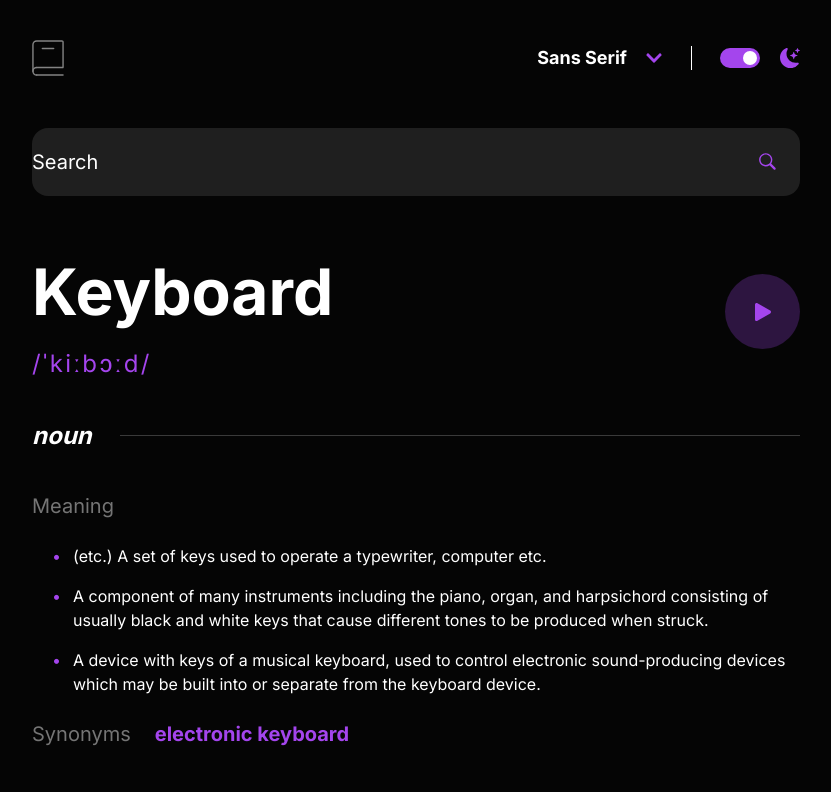
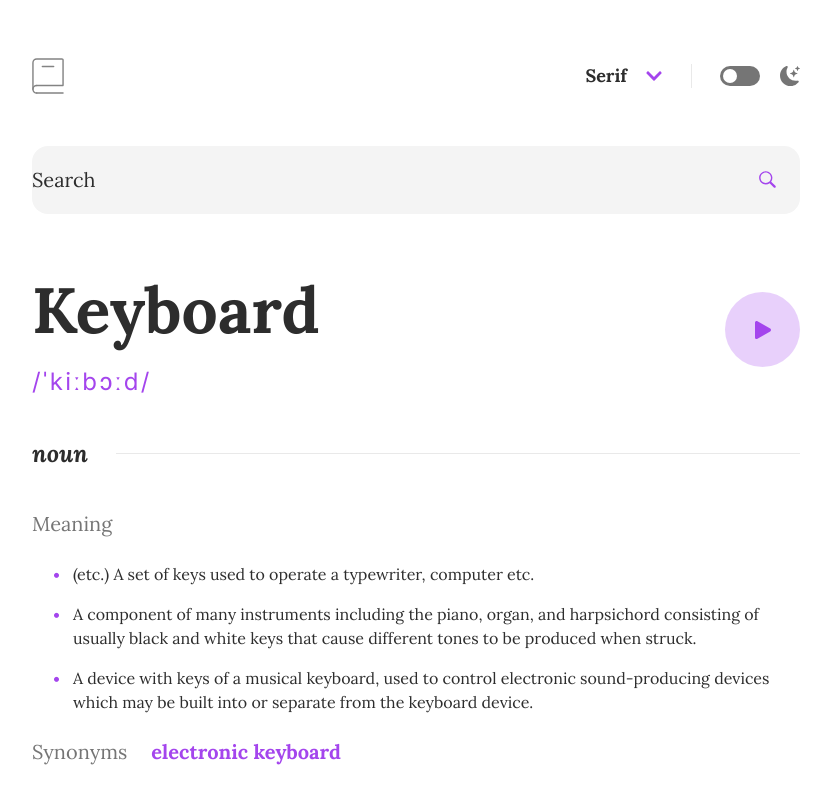
Before and after one commit to amirintech/dictionary-app, a React (Vite) app: page / in a window 1280 px wide. Shown: the top 792 px of the page, without its empty margins (224-1055 px from the left). Built offline with nearby package versions, Linux system fonts and the light colour scheme; what prettier-plugin-tailwindcss would draw is missing.

Commit message:
Refactor code

```diff
--- a/src/index.css
+++ b/src/index.css
@@ -5,10 +5,10 @@
 @tailwind utilities;
 
 body {
-  @apply select-none font-sans;
+  @apply select-none font-serif;
 }
 .app {
-  @apply min-h-screen w-screen bg-white p-6 text-grey-800 duration-200 dark:bg-black dark:text-white md:px-14 md:py-10;
+  @apply min-h-screen w-screen bg-white p-6 text-grey-800 duration-200 dark:bg-black dark:text-white md:px-14 md:py-[58px];
 }
 .container {
   @apply m-auto max-w-3xl;
--- a/src/utils/storage.ts
+++ b/src/utils/storage.ts
@@ -9,7 +9,7 @@ export const getPreferences = (): Preferences => {
   const preferences = localStorage.getItem("preferences");
   return preferences
     ? JSON.parse(preferences)
-    : { font: fonts[0], mode: "dark" };
+    : { font: fonts[1], mode: "light" };
 };
 
 export const setPreferences = (preferences: Preferences) => {
```
